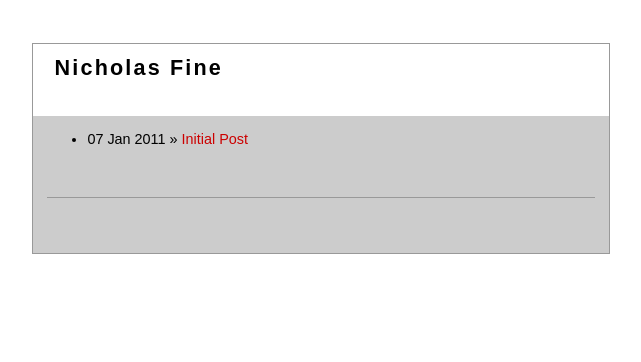
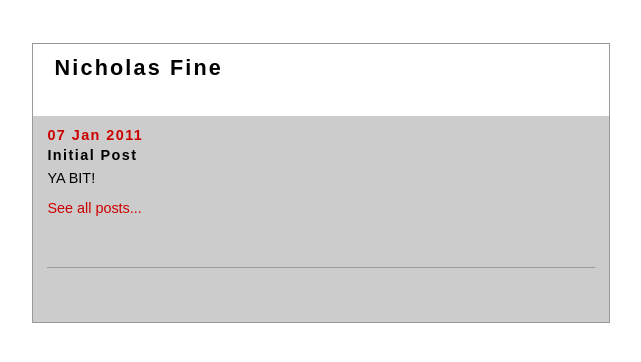
Before and after one commit to yrgoldteeth/yrgoldteeth.github.com, a Jekyll site: the page built from index.html, in a window 1280 px wide. Shown: the top 362 px of the page, without its empty margins (319-960 px from the left). Built offline with Jekyll 4.4.1, drawn with Linux system fonts in a browser that asks for light colours; Markdown is read by kramdown in place of the engine named in the settings.

Commit message:
change index.html to show content from two most recent posts

```diff
--- a/index.html
+++ b/index.html
@@ -2,10 +2,12 @@
 layout: default
 title: Nicholas Fine
 ---
-<div class='posts'>
-  <ul class='posts'>
-    {% for post in site.posts %}
-      <li><span>{{ post.date | date_to_string }}</span> &raquo; <a href="{{ post.url }}">{{ post.title }}</a></li>
-    {% endfor %}
-  </ul>
+<div id='recent-posts'>
+  {% for post in site.posts limit: 2 %}
+  <div class='post'>
+    <h2><a href='{{ post.url }}'>{{ post.date | date_to_string }}</a></h2>
+    {{ post.content }}
+  </div>
+  {% endfor %}
+  <a href='/posts.html'>See all posts...</a>
 </div>
```
